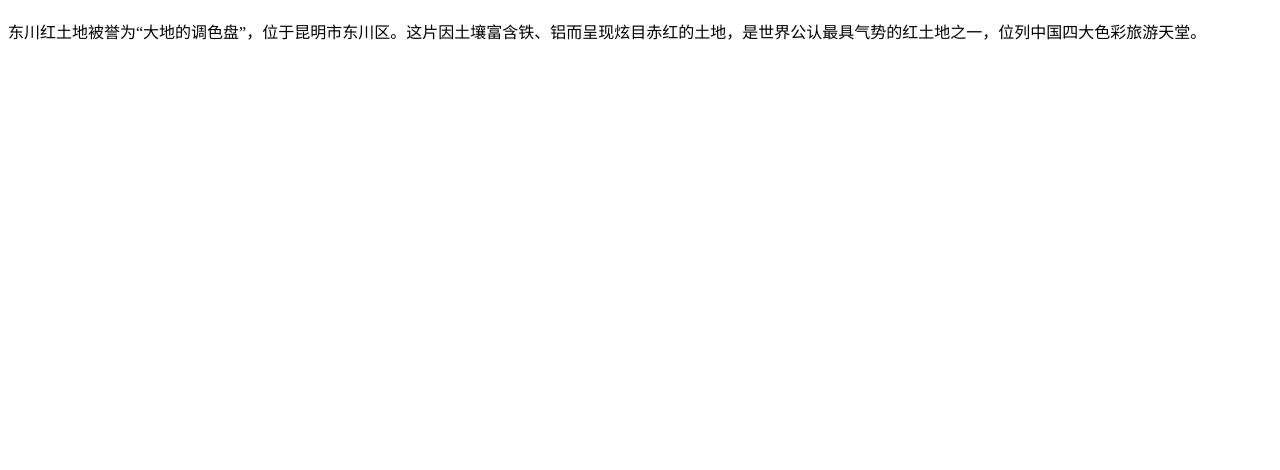
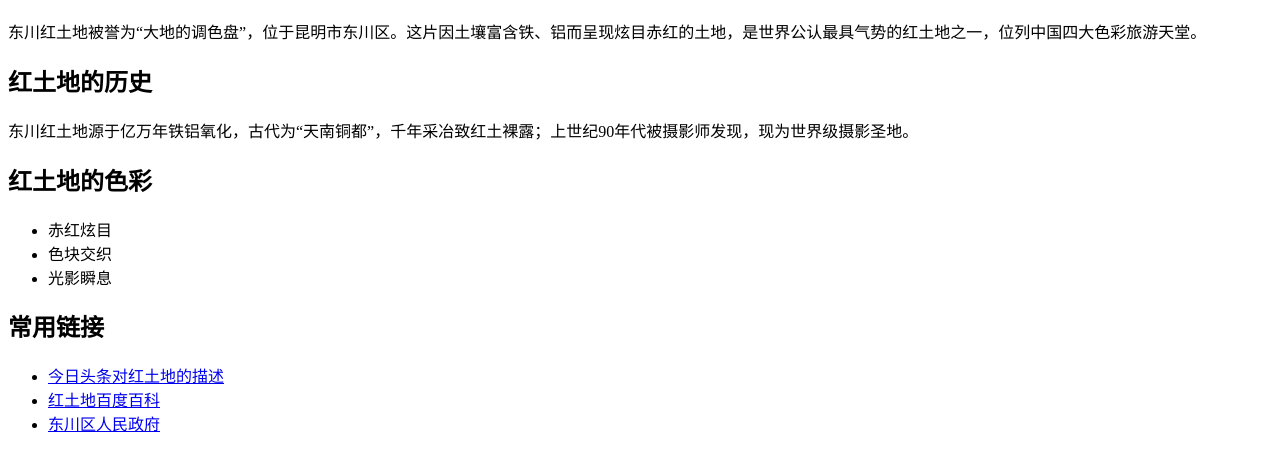
Before and after one commit to 1274590771/frontend-practice, a plain HTML site: page 主题介绍页/index.html in a window 1280 px wide. Shown: the part 70-540 px from the top of the page. Drawn offline with Linux system fonts and the light colour scheme.

Commit message:
补充了对红土地主题介绍页面的一些介绍，色彩和常用链接

```diff
--- a/主题介绍页/index.html
+++ b/主题介绍页/index.html
@@ -9,6 +9,22 @@
     <h1>东川区红土地主页</h1>
     <p>东川红土地被誉为“大地的调色盘”，位于昆明市东川区。这片因土壤富含铁、铝而呈现炫目赤红的土地，是世界公认最具气势的红土地之一，位列中国四大色彩旅游天堂。</p>
 
+    <h2>红土地的历史</h2>
+    <p>东川红土地源于亿万年铁铝氧化，古代为“天南铜都”，千年采冶致红土裸露；上世纪90年代被摄影师发现，现为世界级摄影圣地。</p>
+
+    <h2>红土地的色彩</h2>
+    <ul>
+        <li>赤红炫目</li>
+        <li>色块交织</li>
+        <li>光影瞬息</li>
+    </ul>
+
+    <h2>常用链接</h2>
+    <ul>
+        <li><a href="https://www.toutiao.com/article/7552441092864573986/" target="_blank">今日头条对红土地的描述</a></li>
+        <li><a href="https://baike.baidu.com/item/%E7%BA%A2%E5%9C%9F%E5%9C%B0/17699308" target="_blank">红土地百度百科</a></li>
+        <li><a href="http://www.kmdc.gov.cn/" target="_blank">东川区人民政府</a></li>
+    </ul>
 
 </body>
 </html>
```
